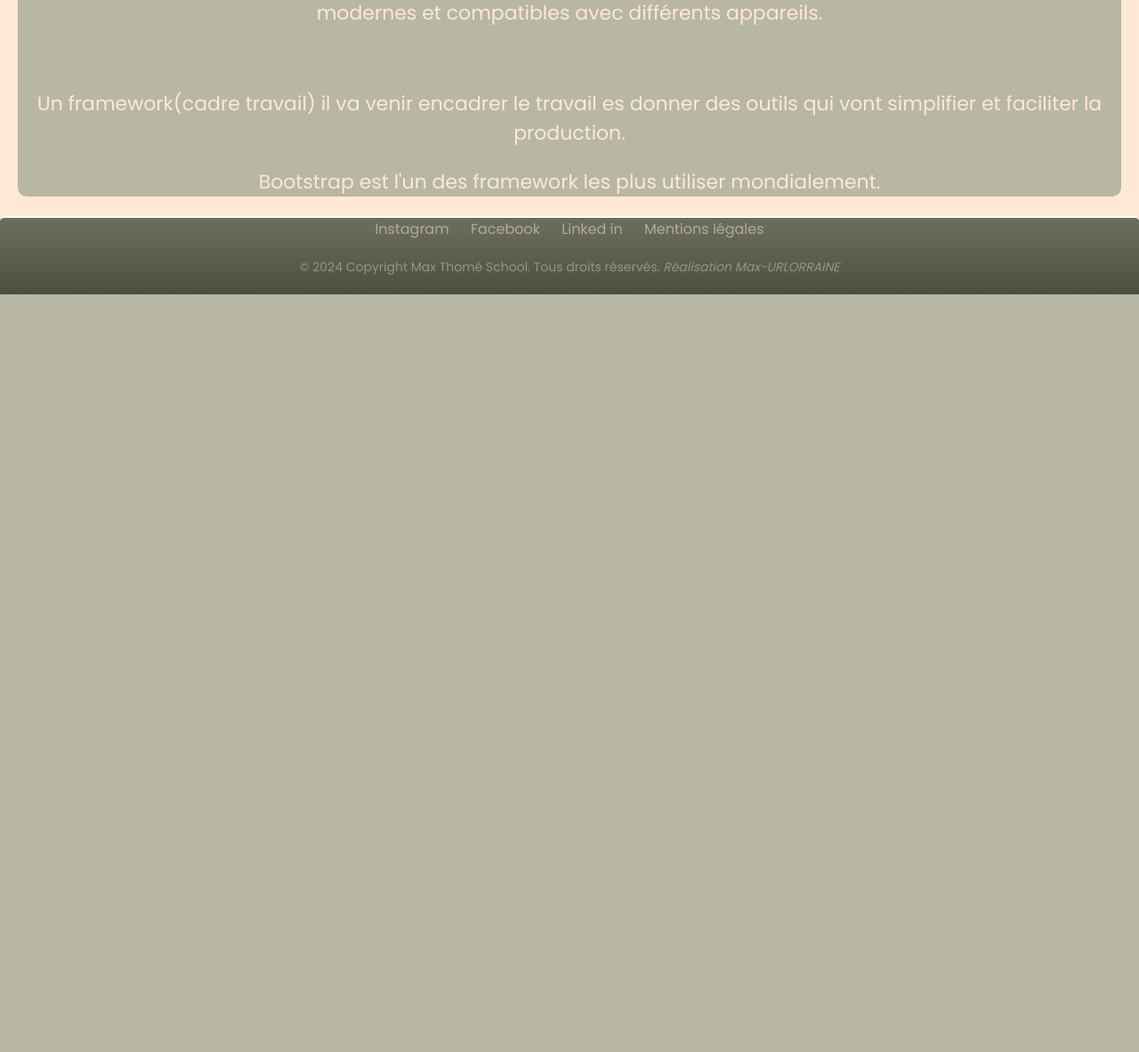
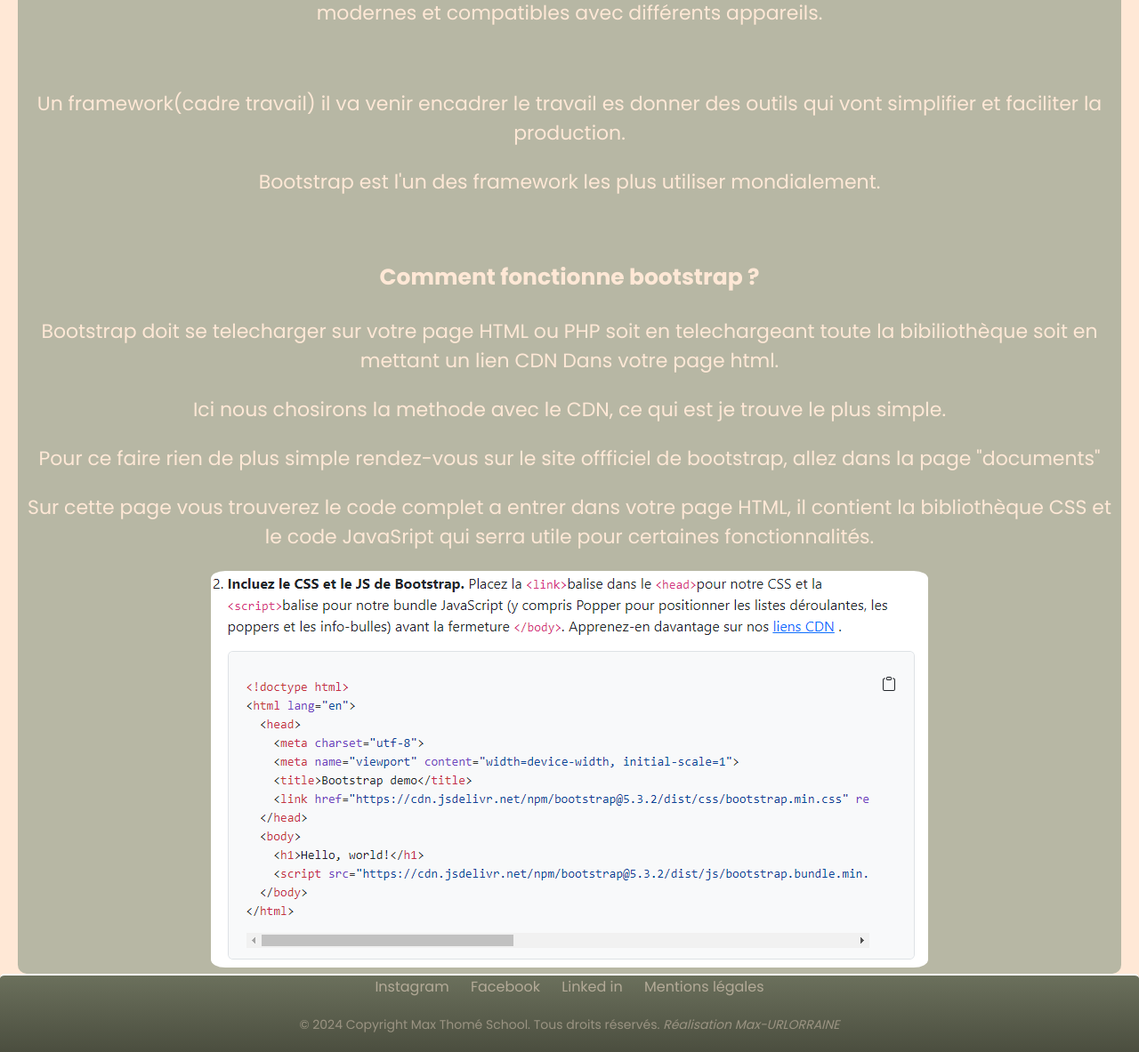
Before and after one commit to MaxPro94/Fiches_Cours, a PHP site: page /bootstrap.php in a window 1280 px wide. Shown: the part 626-1809 px from the top of the page at 89% size. Before the commit the page ends 957 px from the top, so only its background shows below. Run offline with PHP 8.4, Linux system fonts and the light colour scheme.

Commit message:
Petit travail sur la page bootstrap

```diff
--- a/Public/bootstrap.php
+++ b/Public/bootstrap.php
@@ -34,6 +34,13 @@
         <br>
         <p>Un framework(cadre travail) il va venir encadrer le travail es donner des outils qui vont simplifier et faciliter la production.</p>
         <p>Bootstrap est l'un des framework les plus utiliser mondialement.</p>
+        <br>
+        <h3>Comment fonctionne bootstrap ?</h3>
+        <p>Bootstrap doit se telecharger sur votre page HTML ou PHP soit en telechargeant toute la bibiliothèque soit en mettant un lien CDN Dans votre page html.</p>
+        <p>Ici nous chosirons la methode avec le CDN, ce qui est je trouve le plus simple.</p>
+        <p>Pour ce faire rien de plus simple rendez-vous sur le site offficiel de bootstrap, allez dans la page "documents"</p>
+        <p>Sur cette page vous trouverez le code complet a entrer dans votre page HTML, il contient la bibliothèque CSS et le code JavaSript qui serra utile pour certaines fonctionnalités.</p>
+        <img src="assets/img/bootstrap/include_bootstrap.png" alt="">
     </div>
     <?php require 'assets/footer.php' ?>
 </body>
```
Also changed, not shown: Public/assets/img/bootstrap/include_bootstrap.png (added).
